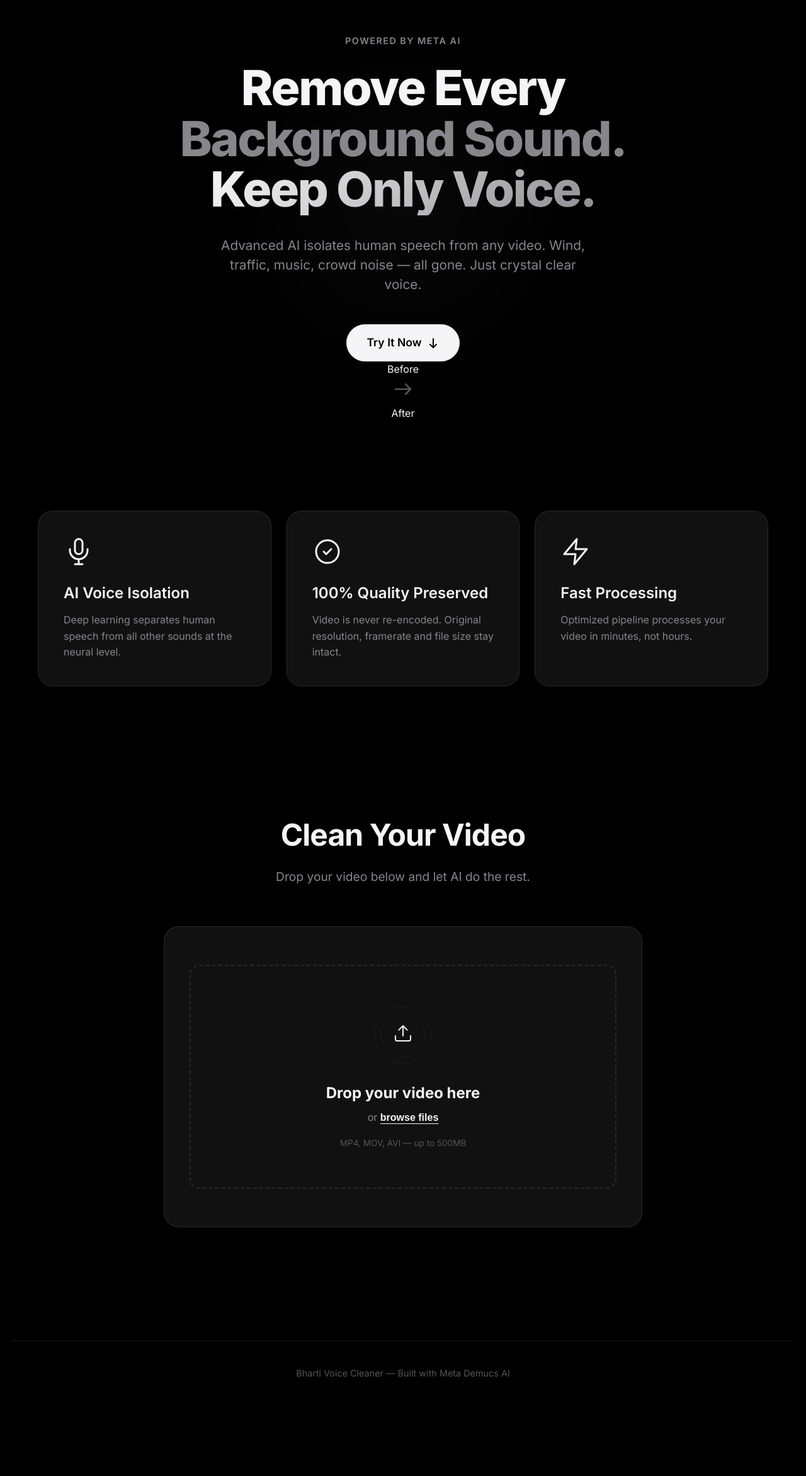
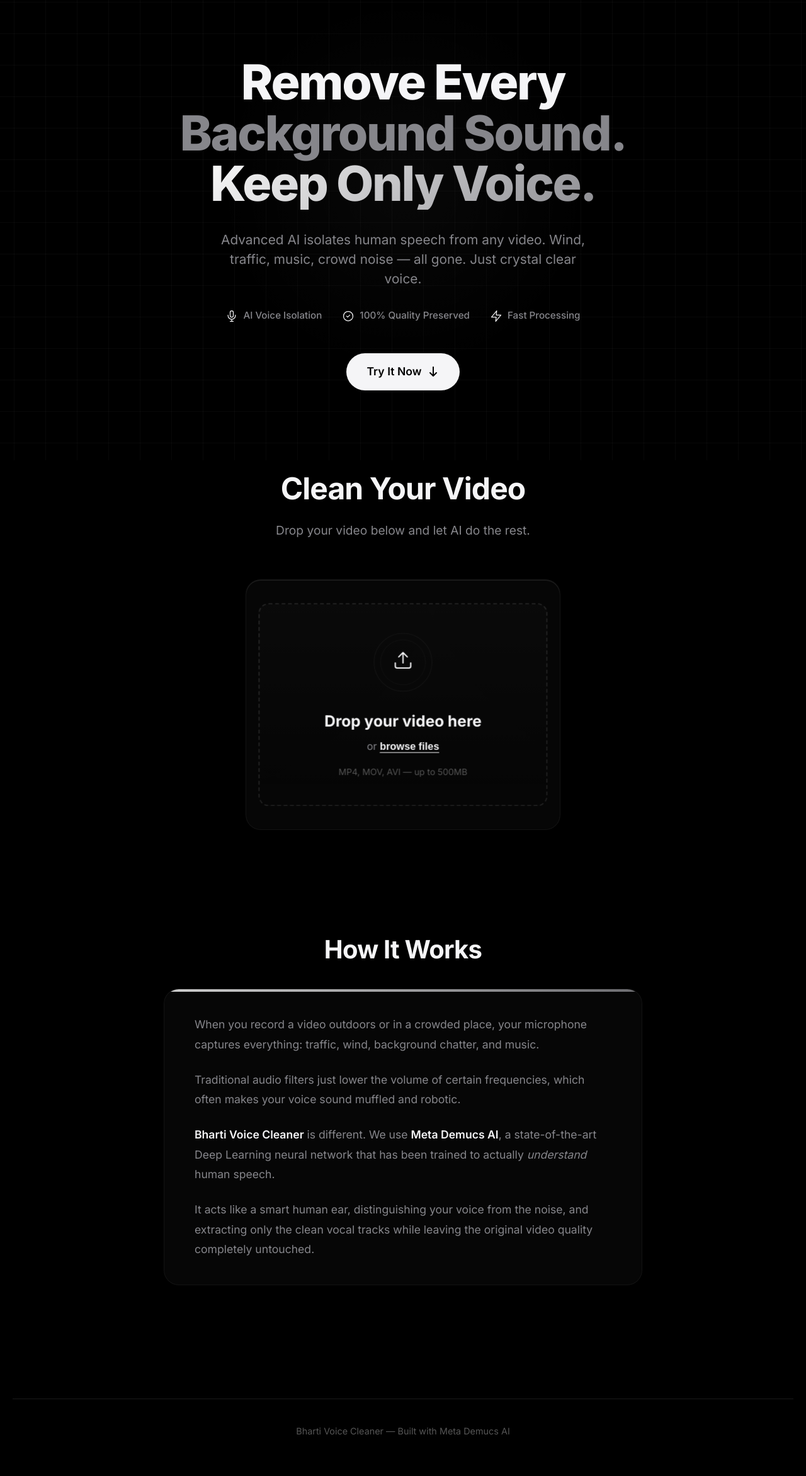
Before and after one commit to samarth3394/Video-Background-Noice-Remover-Agent, a Flask app: page / in a window 1280 px wide. Shown: the part 69-2413 px from the top of the page at 63% size. Before the commit the page ends 2256 px from the top, so only its background shows below. Run offline with Flask 3, Linux system fonts and the light colour scheme.

Commit message:
Add moving grid background, human-readable AI explanation, and update README tech stack

```diff
--- a/static/css/style.css
+++ b/static/css/style.css
@@ -28,6 +28,27 @@ body {
     -webkit-font-smoothing: antialiased;
     -moz-osx-font-smoothing: grayscale;
     overflow-x: hidden;
+}
+
+body::before {
+    content: '';
+    position: fixed;
+    top: 0;
+    left: 0;
+    width: 100vw;
+    height: 100vh;
+    background-image:
+        linear-gradient(rgba(255, 255, 255, 0.03) 1px, transparent 1px),
+        linear-gradient(90deg, rgba(255, 255, 255, 0.03) 1px, transparent 1px);
+    background-size: 50px 50px;
+    z-index: -1;
+    pointer-events: none;
+    animation: moveGrid 15s linear infinite;
+}
+
+@keyframes moveGrid {
+    0% { background-position: 0 0; }
+    100% { background-position: 50px 50px; }
 }
 
 /* Navbar */
@@ -63,13 +84,12 @@ body {
 /* Hero Section */
 .hero {
     position: relative;
-    min-height: 100vh;
     display: flex;
     flex-direction: column;
     align-items: center;
     justify-content: center;
     text-align: center;
-    padding: 120px 20px 60px;
+    padding: 160px 20px 40px;
     overflow: hidden;
 }
 
@@ -131,10 +151,36 @@ body {
     font-size: clamp(1.1rem, 2vw, 1.3rem);
     color: var(--text-secondary);
     max-width: 600px;
-    margin: 0 auto 48px;
+    margin: 0 auto 32px;
     opacity: 0;
     animation: fadeUp 1s ease forwards 0.6s;
     font-weight: 400;
+}
+
+.inline-features {
+    display: flex;
+    justify-content: center;
+    align-items: center;
+    gap: 32px;
+    margin-bottom: 48px;
+    opacity: 0;
+    animation: fadeUp 1s ease forwards 0.65s;
+    flex-wrap: wrap;
+}
+
+.inline-feature {
+    display: flex;
+    align-items: center;
+    gap: 8px;
+    color: var(--text-secondary);
+    font-size: 0.95rem;
+    font-weight: 500;
+}
+
+.inline-feature svg {
+    width: 20px;
+    height: 20px;
+    color: var(--text-primary);
 }
 
 .hero-cta {
@@ -204,10 +250,9 @@ body {
     line-height: 1.6;
 }
 
-/* Upload Section */
 .upload-section {
-    padding: 120px 20px;
-    max-width: 800px;
+    padding: 80px 20px;
+    max-width: 540px;
     margin: 0 auto;
     text-align: center;
 }
@@ -229,13 +274,23 @@ body {
 }
 
 .upload-card, .state-card {
-    background: var(--surface-color);
-    border: 1px solid var(--border-color);
+    background: rgba(17, 17, 17, 0.4);
+    backdrop-filter: blur(30px);
+    -webkit-backdrop-filter: blur(30px);
+    border: 1px solid rgba(255, 255, 255, 0.05);
     border-radius: var(--radius-lg);
-    padding: 60px 40px;
-    transition: var(--transition);
+    padding: 40px 24px;
+    transition: transform 0.6s cubic-bezier(0.23, 1, 0.32, 1), box-shadow 0.6s cubic-bezier(0.23, 1, 0.32, 1), border-color 0.4s ease;
     position: relative;
     overflow: hidden;
+    box-shadow: 0 30px 60px rgba(0, 0, 0, 0.4), inset 0 1px 0 rgba(255, 255, 255, 0.1);
+    transform-style: preserve-3d;
+    perspective: 1000px;
+}
+
+.upload-card:hover {
+    box-shadow: 0 40px 80px rgba(0, 0, 0, 0.6), inset 0 1px 0 rgba(255, 255, 255, 0.2), 0 0 40px rgba(255, 255, 255, 0.05);
+    border-color: rgba(255, 255, 255, 0.15);
 }
 
 .hidden {
@@ -243,16 +298,19 @@ body {
 }
 
 .upload-zone {
-    border: 2px dashed var(--border-color);
+    border: 2px dashed rgba(255, 255, 255, 0.1);
     border-radius: var(--radius-md);
-    padding: 60px 20px;
+    padding: 40px 20px;
     cursor: pointer;
-    transition: var(--transition);
+    transition: all 0.4s cubic-bezier(0.23, 1, 0.32, 1);
+    background: linear-gradient(180deg, rgba(255,255,255,0.02) 0%, rgba(255,255,255,0) 100%);
+    transform: translateZ(20px);
 }
 
 .upload-zone:hover, .upload-zone.dragover {
-    border-color: var(--text-secondary);
-    background: rgba(255,255,255,0.02);
+    border-color: var(--text-primary);
+    background: rgba(255,255,255,0.05);
+    transform: translateZ(40px);
 }
 
 .upload-ring {
@@ -517,6 +575,56 @@ body {
     to { stroke-dashoffset: 0; }
 }
 
+/* About Section */
+.about-section {
+    padding: 80px 20px 120px;
+    max-width: 800px;
+    margin: 0 auto;
+}
+
+.about-container h2 {
+    font-size: 2.5rem;
+    font-weight: 700;
+    margin-bottom: 32px;
+    text-align: center;
+    letter-spacing: -0.02em;
+}
+
+.about-text {
+    background: rgba(17, 17, 17, 0.4);
+    backdrop-filter: blur(30px);
+    -webkit-backdrop-filter: blur(30px);
+    border: 1px solid rgba(255, 255, 255, 0.05);
+    border-radius: var(--radius-lg);
+    padding: 40px 48px;
+    font-size: 1.1rem;
+    color: var(--text-secondary);
+    line-height: 1.8;
+    position: relative;
+    overflow: hidden;
+}
+
+.about-text::before {
+    content: '';
+    position: absolute;
+    top: 0; left: 0; width: 100%; height: 4px;
+    background: var(--gradient-1);
+    opacity: 0.8;
+}
+
+.about-text p {
+    margin-bottom: 24px;
+}
+
+.about-text p:last-child {
+    margin-bottom: 0;
+}
+
+.about-text strong {
+    color: var(--text-primary);
+    font-weight: 600;
+}
+
 /* Responsive */
 @media (max-width: 768px) {
     .navbar { padding: 16px 20px; }
--- a/static/js/script.js
+++ b/static/js/script.js
@@ -203,4 +203,29 @@ document.addEventListener('DOMContentLoaded', () => {
             }
         }, 2000);
     }
+
+    // 3D Tilt Effect
+    const interactiveCards = document.querySelectorAll('.upload-card, .state-card');
+
+    interactiveCards.forEach(card => {
+        card.addEventListener('mousemove', (e) => {
+            const rect = card.getBoundingClientRect();
+            const x = e.clientX - rect.left;
+            const y = e.clientY - rect.top;
+
+            const centerX = rect.width / 2;
+            const centerY = rect.height / 2;
+
+            const rotateX = ((y - centerY) / centerY) * -3; // max 3 deg tilt
+            const rotateY = ((x - centerX) / centerX) * 3;  // max 3 deg tilt
+
+            card.style.transform = `perspective(1000px) rotateX(${rotateX}deg) rotateY(${rotateY}deg) scale3d(1.02, 1.02, 1.02)`;
+            card.style.transition = `transform 0.1s ease-out`;
+        });
+
+        card.addEventListener('mouseleave', () => {
+            card.style.transform = `perspective(1000px) rotateX(0) rotateY(0) scale3d(1, 1, 1)`;
+            card.style.transition = `transform 0.6s cubic-bezier(0.23, 1, 0.32, 1)`;
+        });
+    });
 });
--- a/templates/index.html
+++ b/templates/index.html
@@ -33,59 +33,32 @@
     <section class="hero" id="hero">
         <div class="hero-glow"></div>
         <div class="hero-content">
-            <p class="hero-eyebrow">Powered by Meta AI</p>
             <h1 class="hero-title">
                 <span class="line line-1">Remove Every</span>
                 <span class="line line-2">Background Sound.</span>
                 <span class="line line-3 gradient-text">Keep Only Voice.</span>
             </h1>
             <p class="hero-subtitle">Advanced AI isolates human speech from any video. Wind, traffic, music, crowd noise — all gone. Just crystal clear voice.</p>
+
+            <div class="inline-features">
+                <div class="inline-feature">
+                    <svg viewBox="0 0 24 24" fill="none"><path d="M12 2a3 3 0 0 0-3 3v6a3 3 0 0 0 6 0V5a3 3 0 0 0-3-3Z" stroke="currentColor" stroke-width="1.5"/><path d="M19 10v1a7 7 0 0 1-14 0v-1M12 19v3m-3 0h6" stroke="currentColor" stroke-width="1.5" stroke-linecap="round"/></svg>
+                    <span>AI Voice Isolation</span>
+                </div>
+                <div class="inline-feature">
+                    <svg viewBox="0 0 24 24" fill="none"><path d="M21 12a9 9 0 1 1-18 0 9 9 0 0 1 18 0Z" stroke="currentColor" stroke-width="1.5"/><path d="M9 12l2 2 4-4" stroke="currentColor" stroke-width="1.5" stroke-linecap="round" stroke-linejoin="round"/></svg>
+                    <span>100% Quality Preserved</span>
+                </div>
+                <div class="inline-feature">
+                    <svg viewBox="0 0 24 24" fill="none"><path d="M13 2L3 14h9l-1 8 10-12h-9l1-8z" stroke="currentColor" stroke-width="1.5" stroke-linecap="round" stroke-linejoin="round"/></svg>
+                    <span>Fast Processing</span>
+                </div>
+            </div>
+
             <a href="#upload-section" class="hero-cta">
                 <span>Try It Now</span>
                 <svg width="20" height="20" viewBox="0 0 20 20" fill="none"><path d="M10 3v14m0 0l5-5m-5 5l-5-5" stroke="currentColor" stroke-width="2" stroke-linecap="round" stroke-linejoin="round"/></svg>
             </a>
-        </div>
-        <div class="hero-visual">
-            <div class="waveform-container">
-                <div class="waveform waveform-before">
-                    <div class="wave-label">Before</div>
-                    <div class="wave-bars" id="wave-before"></div>
-                </div>
-                <div class="waveform-arrow">
-                    <svg width="40" height="40" viewBox="0 0 40 40" fill="none"><path d="M8 20h24m0 0l-8-8m8 8l-8 8" stroke="url(#arrowGrad)" stroke-width="2.5" stroke-linecap="round" stroke-linejoin="round"/><defs><linearGradient id="arrowGrad" x1="8" y1="20" x2="32" y2="20"><stop stop-color="#555"/><stop offset="1" stop-color="#fff"/></linearGradient></defs></svg>
-                </div>
-                <div class="waveform waveform-after">
-                    <div class="wave-label">After</div>
-                    <div class="wave-bars" id="wave-after"></div>
-                </div>
-            </div>
-        </div>
-    </section>
-
-    <!-- Features Section -->
-    <section class="features">
-        <div class="features-grid">
-            <div class="feature-card" data-animate>
-                <div class="feature-icon">
-                    <svg viewBox="0 0 24 24" fill="none"><path d="M12 2a3 3 0 0 0-3 3v6a3 3 0 0 0 6 0V5a3 3 0 0 0-3-3Z" stroke="currentColor" stroke-width="1.5"/><path d="M19 10v1a7 7 0 0 1-14 0v-1M12 19v3m-3 0h6" stroke="currentColor" stroke-width="1.5" stroke-linecap="round"/></svg>
-                </div>
-                <h3>AI Voice Isolation</h3>
-                <p>Deep learning separates human speech from all other sounds at the neural level.</p>
-            </div>
-            <div class="feature-card" data-animate>
-                <div class="feature-icon">
-                    <svg viewBox="0 0 24 24" fill="none"><path d="M21 12a9 9 0 1 1-18 0 9 9 0 0 1 18 0Z" stroke="currentColor" stroke-width="1.5"/><path d="M9 12l2 2 4-4" stroke="currentColor" stroke-width="1.5" stroke-linecap="round" stroke-linejoin="round"/></svg>
-                </div>
-                <h3>100% Quality Preserved</h3>
-                <p>Video is never re-encoded. Original resolution, framerate and file size stay intact.</p>
-            </div>
-            <div class="feature-card" data-animate>
-                <div class="feature-icon">
-                    <svg viewBox="0 0 24 24" fill="none"><path d="M13 2L3 14h9l-1 8 10-12h-9l1-8z" stroke="currentColor" stroke-width="1.5" stroke-linecap="round" stroke-linejoin="round"/></svg>
-                </div>
-                <h3>Fast Processing</h3>
-                <p>Optimized pipeline processes your video in minutes, not hours.</p>
-            </div>
         </div>
     </section>
 
@@ -178,6 +151,19 @@
         </div>
     </section>
 
+    <!-- About Section -->
+    <section class="about-section" id="about">
+        <div class="about-container">
+            <h2>How It Works</h2>
+            <div class="about-text">
+                <p>When you record a video outdoors or in a crowded place, your microphone captures everything: traffic, wind, background chatter, and music.</p>
+                <p>Traditional audio filters just lower the volume of certain frequencies, which often makes your voice sound muffled and robotic.</p>
+                <p><strong>Bharti Voice Cleaner</strong> is different. We use <strong>Meta Demucs AI</strong>, a state-of-the-art Deep Learning neural network that has been trained to actually <em>understand</em> human speech.</p>
+                <p>It acts like a smart human ear, distinguishing your voice from the noise, and extracting only the clean vocal tracks while leaving the original video quality completely untouched.</p>
+            </div>
+        </div>
+    </section>
+
     <!-- Footer -->
     <footer class="footer">
         <div class="footer-line"></div>
```
Also changed, not shown: README.md.
